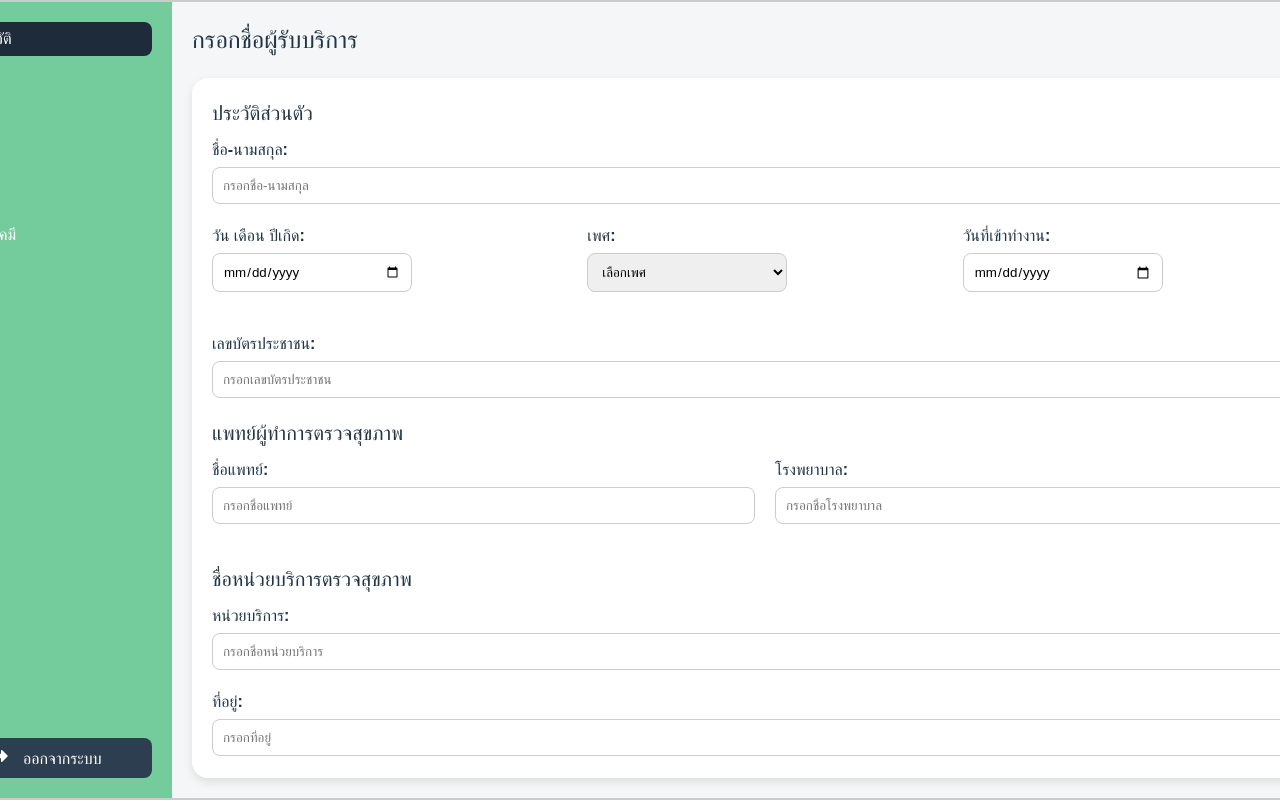
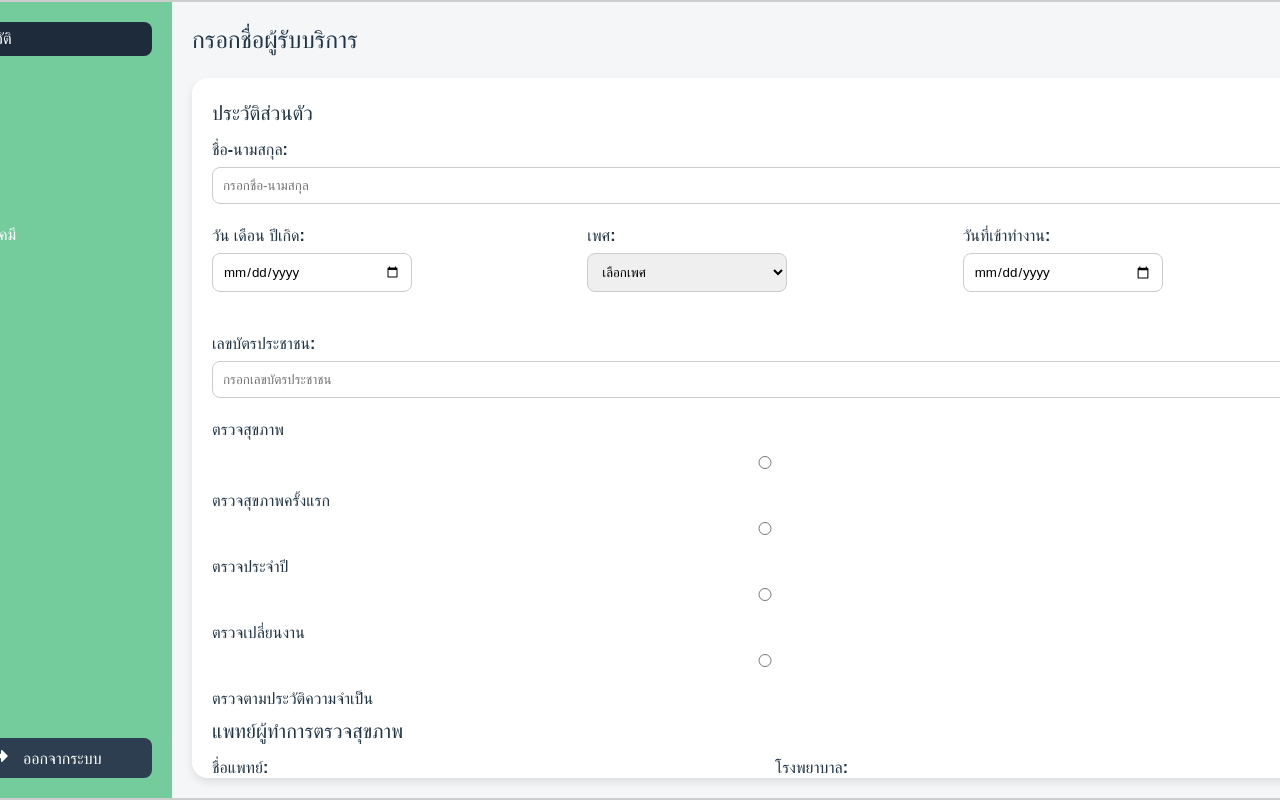
Before and after one commit to joozery/webappmo, a React (Vite) app in the folder frontend/: page /dashboard in a window 1280 px wide. Shown: the top 800 px of the page. Built offline with nearby package versions, Linux system fonts and the light colour scheme.

Commit message:
Updated CSS for sidebar and container, added spacing and border-radius

```diff
--- a/frontend/src/components/Dashboard.css
+++ b/frontend/src/components/Dashboard.css
@@ -270,3 +270,19 @@ table tbody tr:hover {
     padding: 10px;
   }
 }
+/* จัดการส่วนของ radio button */
+.radio-group {
+  display: flex;
+  flex-wrap: wrap; /* ให้ radio buttons อยู่ในบรรทัดเดียวกัน และยืดหยุ่นได้ */
+  gap: 15px; /* ระยะห่างระหว่าง radio buttons */
+  margin-bottom: 20px;
+}
+
+.radio-group label {
+  display: flex;
+  align-items: center;
+}
+
+.radio-group input[type="radio"] {
+  margin-right: 10px; /* เพิ่มระยะห่างระหว่างปุ่ม radio กับข้อความ */
+}
--- a/frontend/src/components/Dashboard.jsx
+++ b/frontend/src/components/Dashboard.jsx
@@ -85,6 +85,20 @@ const Dashboard = () => {
             <label>เลขบัตรประชาชน:</label>
             <input type="text" name="idNumber" value={formData.idNumber} onChange={handleChange} placeholder="กรอกเลขบัตรประชาชน" />
 
+            <p>ตรวจสุขภาพ</p>
+            <div>
+              <label><input type="radio" name="healthCheck" value="first" /> ตรวจสุขภาพครั้งแรก</label>
+            </div>
+            <div>
+              <label><input type="radio" name="healthCheck" value="annial" /> ตรวจประจำปี</label>
+            </div>
+            <div>
+              <label><input type="radio" name="healthCheck" value="changeJob" /> ตรวจเปลี่ยนงาน</label>
+            </div>
+            <div>
+              <label><input type="radio" name="healthCheck" value="history" /> ตรวจตามประวัติความจำเป็น</label>
+            </div>
+
             <h3>แพทย์ผู้ทำการตรวจสุขภาพ</h3>
             <div className="form-row">
               <div className="form-row-half">
```
